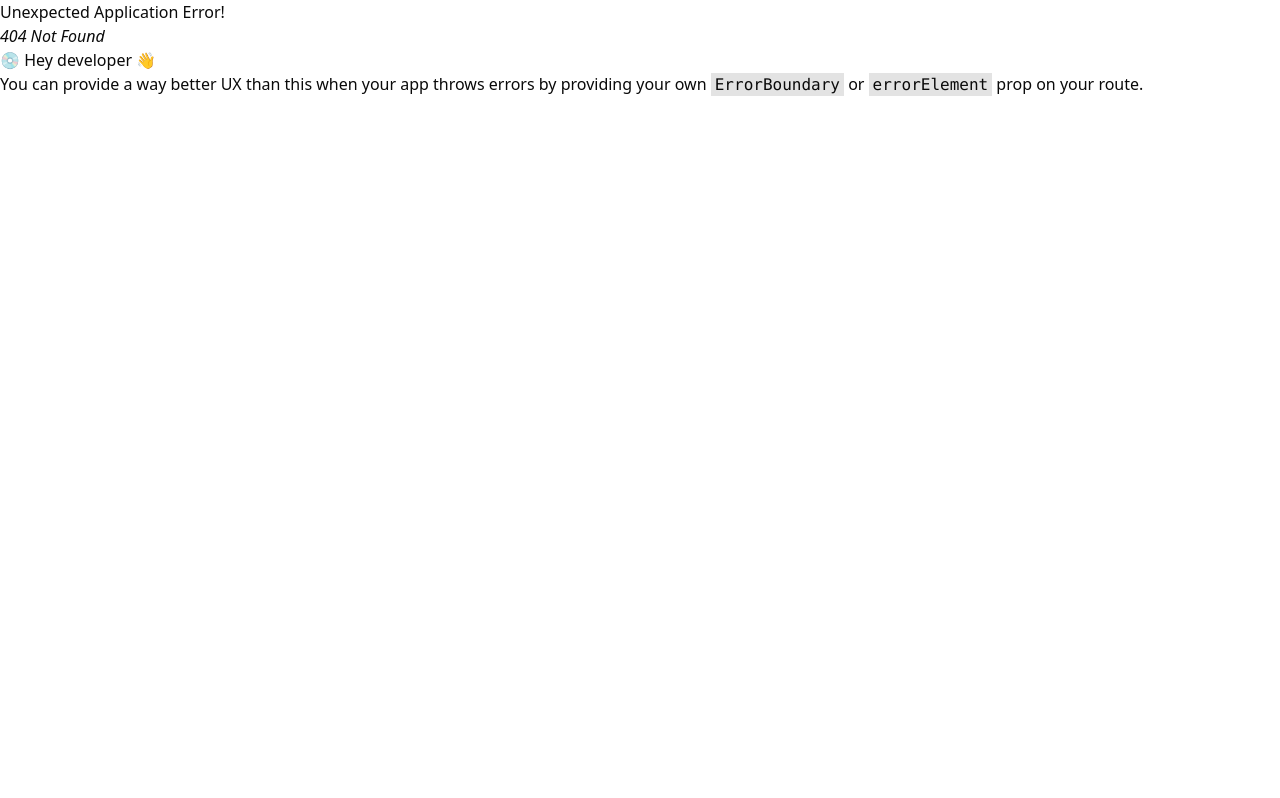
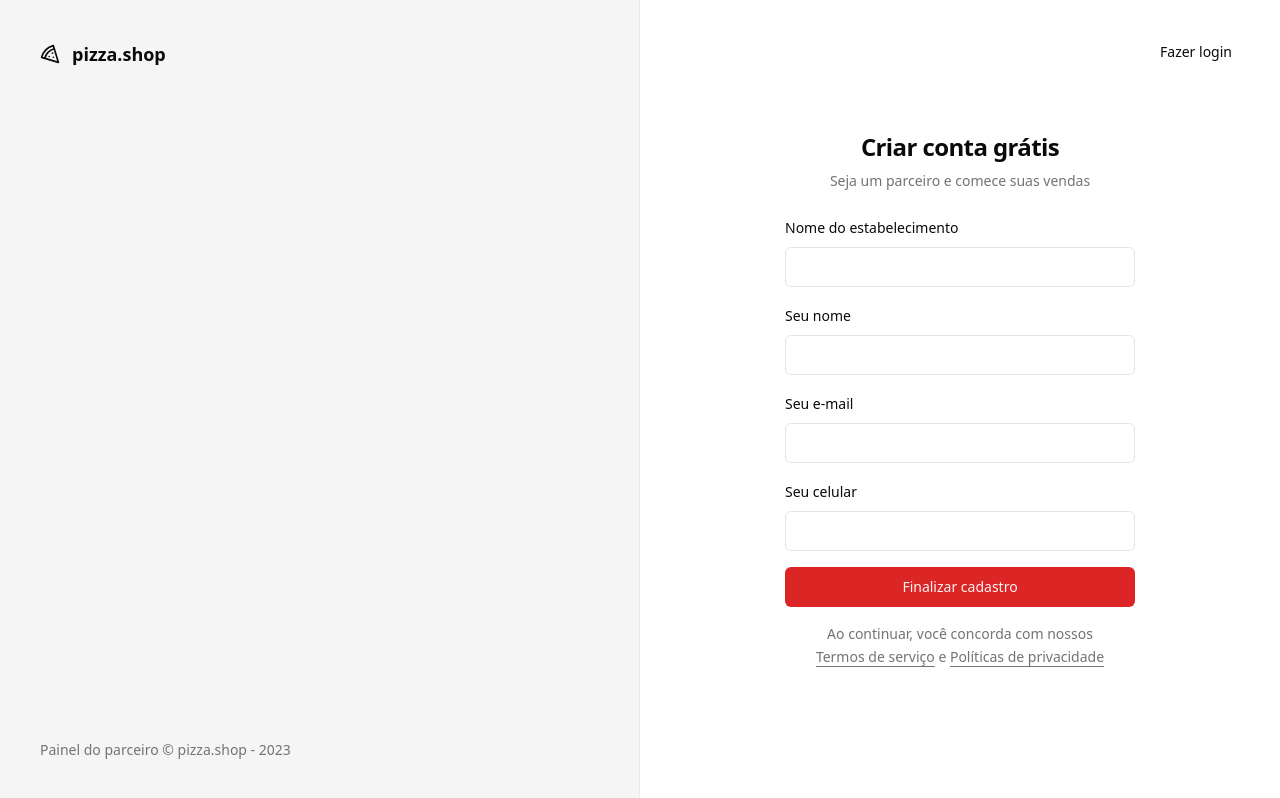
Before and after one commit to GabriPires/pizzashop-web, a React app: page /sign-up in a window 1280 px wide. Before the commit this address had no page. Built offline with nearby package versions, Linux system fonts and the light colour scheme; the HTML template or start-up script is replaced by a standard one.

Commit message:
feat: sign up page

```diff
--- a/src/pages/_layouts/auth.tsx
+++ b/src/pages/_layouts/auth.tsx
@@ -14,7 +14,7 @@
         </footer>
       </div>
 
-      <div className="flex flex-col items-center justify-center">
+      <div className="relative flex flex-col items-center justify-center">
         <Outlet />
       </div>
     </div>
--- a/src/pages/auth/sign-in.tsx
+++ b/src/pages/auth/sign-in.tsx
@@ -1,6 +1,7 @@
 import { zodResolver } from '@hookform/resolvers/zod'
 import { Helmet } from 'react-helmet-async'
 import { useForm } from 'react-hook-form'
+import { Link } from 'react-router-dom'
 import { toast } from 'sonner'
 import { z } from 'zod'
 
@@ -42,6 +43,10 @@
     <>
       <Helmet title="Login" />
       <div className="p-8">
+        <Button asChild variant="ghost" className="absolute right-8 top-8">
+          <Link to="/sign-up">Novo estabelecimento</Link>
+        </Button>
+
         <div className="flex w-[350px] flex-col justify-center gap-6">
           <div className="flex flex-col gap-2 text-center">
             <h1 className="text-2xl font-semibold tracking-tight">
@@ -51,7 +56,6 @@
               Acompanhe suas vendas pelo painel do parceiro
             </p>
           </div>
-
           <form className="space-y-4" onSubmit={handleSubmit(handleSignIn)}>
             <div className="space-y-2">
               <Label htmlFor="email">Seu e-mail</Label>
--- /dev/null
+++ b/src/pages/auth/sign-up.tsx
@@ -0,0 +1,104 @@
+import { zodResolver } from '@hookform/resolvers/zod'
+import { Helmet } from 'react-helmet-async'
+import { useForm } from 'react-hook-form'
+import { Link, useNavigate } from 'react-router-dom'
+import { toast } from 'sonner'
+import { z } from 'zod'
+
+import { Button } from '@/components/ui/button'
+import { Input } from '@/components/ui/input'
+import { Label } from '@/components/ui/label'
+
+const signUpFormSchema = z.object({
+  restaurantName: z.string(),
+  managerName: z.string(),
+  phone: z.string(),
+  email: z.string().email(),
+})
+
+type SignUpForm = z.infer<typeof signUpFormSchema>
+
+export function SignUp() {
+  const navigate = useNavigate()
+
+  const {
+    register,
+    handleSubmit,
+    formState: { isSubmitting },
+  } = useForm<SignUpForm>({
+    resolver: zodResolver(signUpFormSchema),
+  })
+
+  async function handleSignUp(data: SignUpForm) {
+    try {
+      await new Promise((resolve) => setTimeout(resolve, 2000))
+      console.log(data)
+      toast.success('Restaurante cadastrado com sucesso.', {
+        action: {
+          label: 'Login',
+          onClick: () => navigate('/sign-in'),
+        },
+      })
+    } catch (error) {
+      toast.error('Erro ao cadastrar restaurante.')
+    }
+  }
+
+  return (
+    <>
+      <Helmet title="Cadastro" />
+      <div className="p-8">
+        <Button asChild variant="ghost" className="absolute right-8 top-8">
+          <Link to="/sign-in">Fazer login</Link>
+        </Button>
+
+        <div className="flex w-[350px] flex-col justify-center gap-6">
+          <div className="flex flex-col gap-2 text-center">
+            <h1 className="text-2xl font-semibold tracking-tight">
+              Criar conta grátis
+            </h1>
+            <p className="text-sm text-muted-foreground">
+              Seja um parceiro e comece suas vendas
+            </p>
+          </div>
+
+          <form className="space-y-4" onSubmit={handleSubmit(handleSignUp)}>
+            <div className="space-y-2">
+              <Label htmlFor="email">Nome do estabelecimento</Label>
+              <Input type="text" {...register('restaurantName')} />
+            </div>
+
+            <div className="space-y-2">
+              <Label htmlFor="email">Seu nome</Label>
+              <Input type="text" {...register('managerName')} />
+            </div>
+
+            <div className="space-y-2">
+              <Label htmlFor="email">Seu e-mail</Label>
+              <Input type="email" {...register('email')} />
+            </div>
+
+            <div className="space-y-2">
+              <Label htmlFor="email">Seu celular</Label>
+              <Input type="tel" {...register('phone')} />
+            </div>
+
+            <Button type="submit" disabled={isSubmitting} className="w-full">
+              Finalizar cadastro
+            </Button>
+            <p className="px-6 text-center text-sm leading-relaxed text-muted-foreground">
+              Ao continuar, você concorda com nossos{' '}
+              <a className="underline underline-offset-4" href="#">
+                Termos de serviço
+              </a>{' '}
+              e{' '}
+              <a className="underline underline-offset-4" href="#">
+                Políticas de privacidade
+              </a>
+            </p>
+          </form>
+        </div>
+      </div>
+    </>
+  )
+}
--- a/src/routes.tsx
+++ b/src/routes.tsx
@@ -4,6 +4,7 @@
 import { AuthLayout } from './pages/_layouts/auth'
 import { Dashboard } from './pages/app/dashboard'
 import { SignIn } from './pages/auth/sign-in'
+import { SignUp } from './pages/auth/sign-up'
 
 export const router = createBrowserRouter([
   {
@@ -24,6 +25,10 @@
         path: '/sign-in',
         element: <SignIn />,
       },
+      {
+        path: '/sign-up',
+        element: <SignUp />,
+      },
     ],
   },
 ])
```
